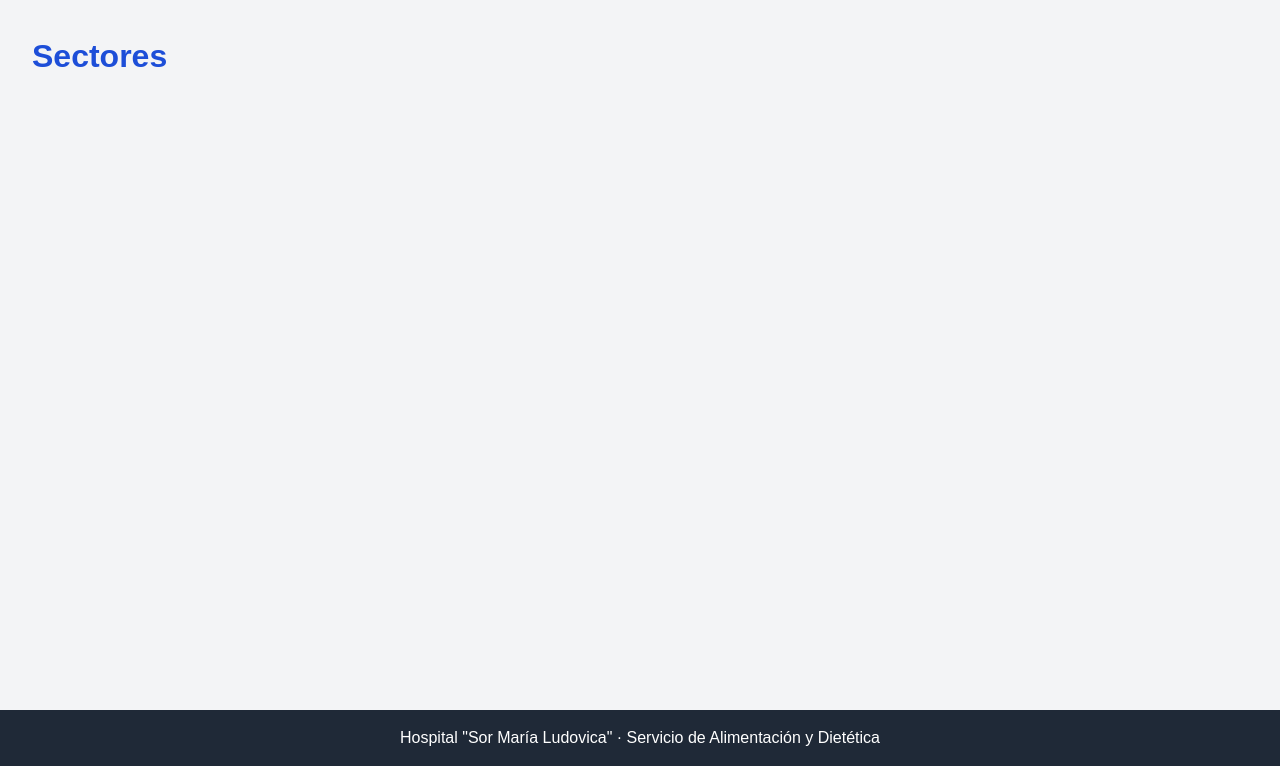
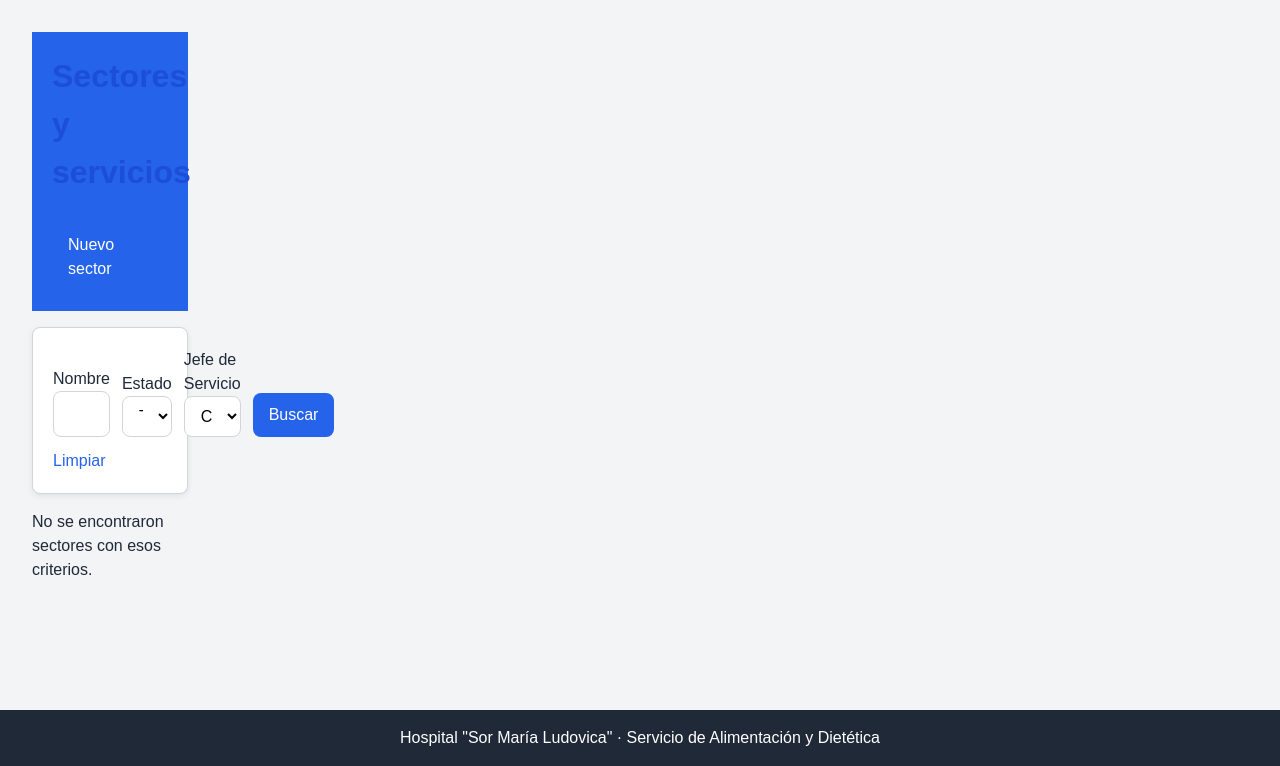
Before and after one commit to javierar143/ProyectoDeSoftwarePractica, a Flask app: template admin/src/web/templates/sectores/index.html in a window 1280 px wide. Shown: the part 48-814 px from the top of the page. Run offline with Flask 3, Linux system fonts and the light colour scheme; the template is opened without the code that fills it, so the values that code supplies are empty.

Commit message:
Implemento el CRUD con búsqueda, orden y paginado en la app privada

```diff
--- a/admin/src/web/templates/sectores/index.html
+++ b/admin/src/web/templates/sectores/index.html
@@ -1,7 +1,108 @@
 {% extends "layout.html" %}
 
 {% block title %}Sectores{% endblock %}
-<!-- Armo la base despues lo termino de hacer -->
+
 {% block content %}
-<h1>Sectores</h1>
+{% macro sort_link(campo, etiqueta) %}
+    {% set activo = filtros.order_by == campo %}
+    {% set nueva_dir = 'desc' if activo and filtros.direction == 'asc' else 'asc' %}
+    <a href="{{ url_for('sectores.index', **dict(query_args, order_by=campo, direction=nueva_dir)) }}">
+        {{ etiqueta }}{% if activo %} {{ '▲' if filtros.direction == 'asc' else '▼' }}{% endif %}
+    </a>
+{% endmacro %}
+
+<section>
+    <header class="page-header">
+        <h1>Sectores y servicios</h1>
+        <a class="btn" href="{{ url_for('sectores.nuevo_form') }}">Nuevo sector</a>
+    </header>
+
+    <form class="card filters" method="get" action="{{ url_for('sectores.index') }}" role="search">
+        <div>
+            <label for="nombre">Nombre</label>
+            <input type="search" id="nombre" name="nombre" maxlength="100" value="{{ filtros.nombre or '' }}">
+        </div>
+        <div>
+            <label for="estado">Estado</label>
+            <select id="estado" name="estado">
+                <option value="">Todos</option>
+                <option value="activo" {% if filtros.activo == true %}selected{% endif %}>Activo</option>
+                <option value="inactivo" {% if filtros.activo == false %}selected{% endif %}>Inactivo</option>
+            </select>
+        </div>
+        <div>
+            <label for="jefe">Jefe de Servicio</label>
+            <select id="jefe" name="jefe">
+                <option value="">Cualquiera</option>
+                {% for jefe in jefes %}
+                    <option value="{{ jefe.id_user }}" {% if filtros.id_jefe == jefe.id_user %}selected{% endif %}>
+                        {{ jefe.alias }}
+                    </option>
+                {% endfor %}
+            </select>
+        </div>
+        <input type="hidden" name="order_by" value="{{ filtros.order_by }}">
+        <input type="hidden" name="direction" value="{{ filtros.direction }}">
+        <button type="submit">Buscar</button>
+        <a href="{{ url_for('sectores.index') }}">Limpiar</a>
+    </form>
+
+    {% if sectores %}
+        <div class="table-wrapper">
+            <table>
+                <caption>{{ total }} sector(es) encontrado(s)</caption>
+                <thead>
+                    <tr>
+                        <th scope="col">{{ sort_link('nombre', 'Nombre') }}</th>
+                        <th scope="col">Descripción</th>
+                        <th scope="col">Estado</th>
+                        <th scope="col">{{ sort_link('fecha', 'Creado') }}</th>
+                        <th scope="col">Acciones</th>
+                    </tr>
+                </thead>
+                <tbody>
+                    {% for sector in sectores %}
+                        <tr>
+                            <td>{{ sector.nombre }}</td>
+                            <td>{{ sector.descripcion or '—' }}</td>
+                            <td>{{ 'Activo' if sector.isActive else 'Inactivo' }}</td>
+                            <td><time datetime="{{ sector.inserted_at.isoformat() }}">{{ sector.inserted_at.strftime('%d/%m/%Y') }}</time></td>
+                            <td class="actions">
+                                <a href="{{ url_for('sectores.editar_form', id=sector.idSector) }}">Editar</a>
+
+                                {% if sector.isActive %}
+                                    <form method="post" action="{{ url_for('sectores.desactivar', id=sector.idSector) }}"
+                                          onsubmit="return confirm('¿Desactivar el sector {{ sector.nombre }}?');">
+                                        <button type="submit">Desactivar</button>
+                                    </form>
+                                {% else %}
+                                    <form method="post" action="{{ url_for('sectores.activar', id=sector.idSector) }}">
+                                        <button type="submit">Activar</button>
+                                    </form>
+                                {% endif %}
+
+                                <form method="post" action="{{ url_for('sectores.eliminar', id=sector.idSector) }}"
+                                      onsubmit="return confirm('¿Eliminar el sector {{ sector.nombre }}?');">
+                                    <button type="submit">Eliminar</button>
+                                </form>
+                            </td>
+                        </tr>
+                    {% endfor %}
+                </tbody>
+            </table>
+        </div>
+
+        <nav class="pagination" aria-label="Paginación">
+            {% if pagina > 1 %}
+                <a href="{{ url_for('sectores.index', page=pagina - 1, **query_args) }}">« Anterior</a>
+            {% endif %}
+            <span>Página {{ pagina }} de {{ total_paginas }}</span>
+            {% if pagina < total_paginas %}
+                <a href="{{ url_for('sectores.index', page=pagina + 1, **query_args) }}">Siguiente »</a>
+            {% endif %}
+        </nav>
+    {% else %}
+        <p>No se encontraron sectores con esos criterios.</p>
+    {% endif %}
+</section>
 {% endblock %}
--- a/admin/static/css/styles.css
+++ b/admin/static/css/styles.css
@@ -286,3 +286,63 @@ dt {
 	padding: 16px;
 	text-align: center;
 }
+.page-header {
+	align-items: center;
+	display: flex;
+	flex-wrap: wrap;
+	gap: 12px;
+	justify-content: space-between;
+	margin-bottom: 16px;
+}
+
+.filters {
+	display: grid;
+	gap: 12px;
+	grid-template-columns: 1fr;
+	margin-bottom: 16px;
+}
+
+@media (min-width: 768px) {
+	.filters {
+		align-items: end;
+		grid-template-columns: repeat(4, 1fr);
+	}
+}
+
+.table-wrapper {
+	overflow-x: auto;
+}
+
+table {
+	background-color: var(--surface-color);
+	border-collapse: collapse;
+	width: 100%;
+}
+
+th,
+td {
+	border-bottom: 1px solid var(--border-color);
+	padding: 10px;
+	text-align: left;
+}
+
+.actions {
+	display: flex;
+	flex-wrap: wrap;
+	gap: 8px;
+}
+
+.pagination {
+	align-items: center;
+	display: flex;
+	gap: 16px;
+	justify-content: center;
+	margin-top: 16px;
+}
+
+.form-actions {
+	display: flex;
+	gap: 12px;
+	justify-content: flex-end;
+	margin-top: 16px;
+}
```
Also changed, not shown: admin/src/web/controllers/sectores/sectores.py (+154 -4 lines), admin/src/web/templates/sectores/form.html (added, +67 -0 lines).
